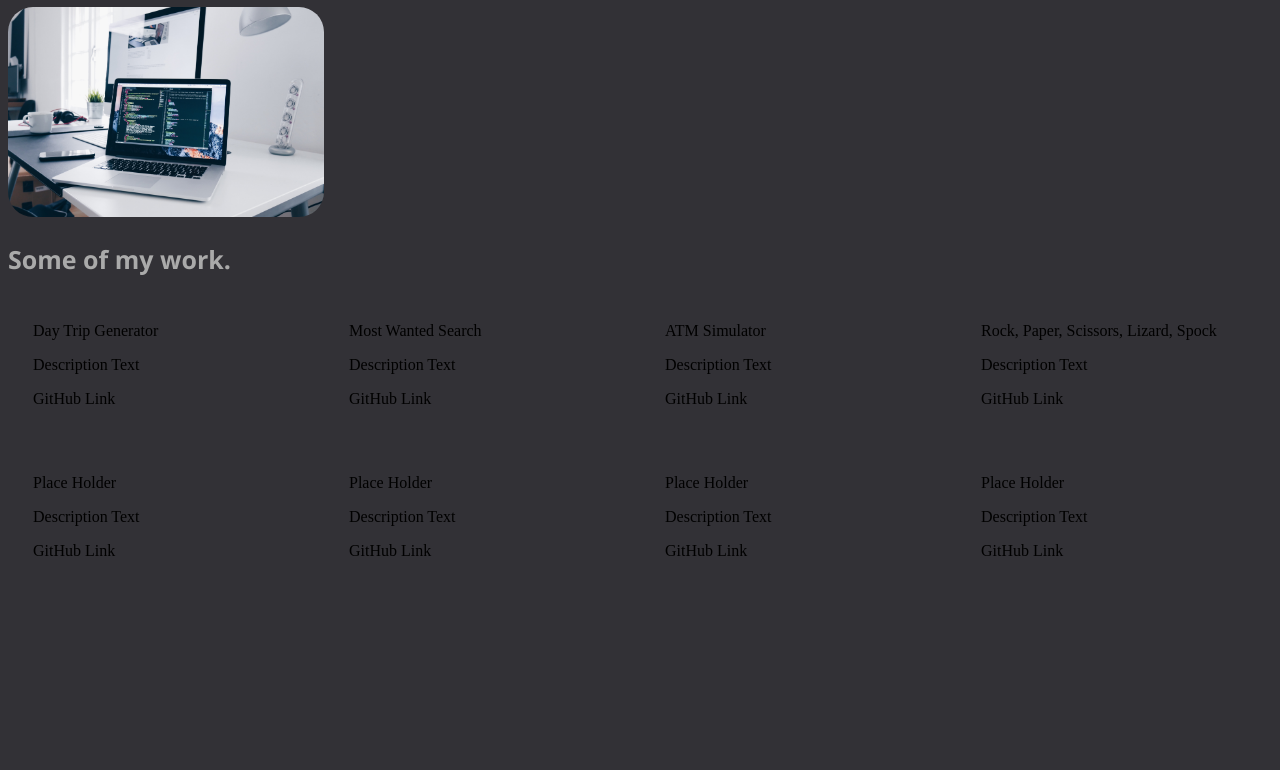
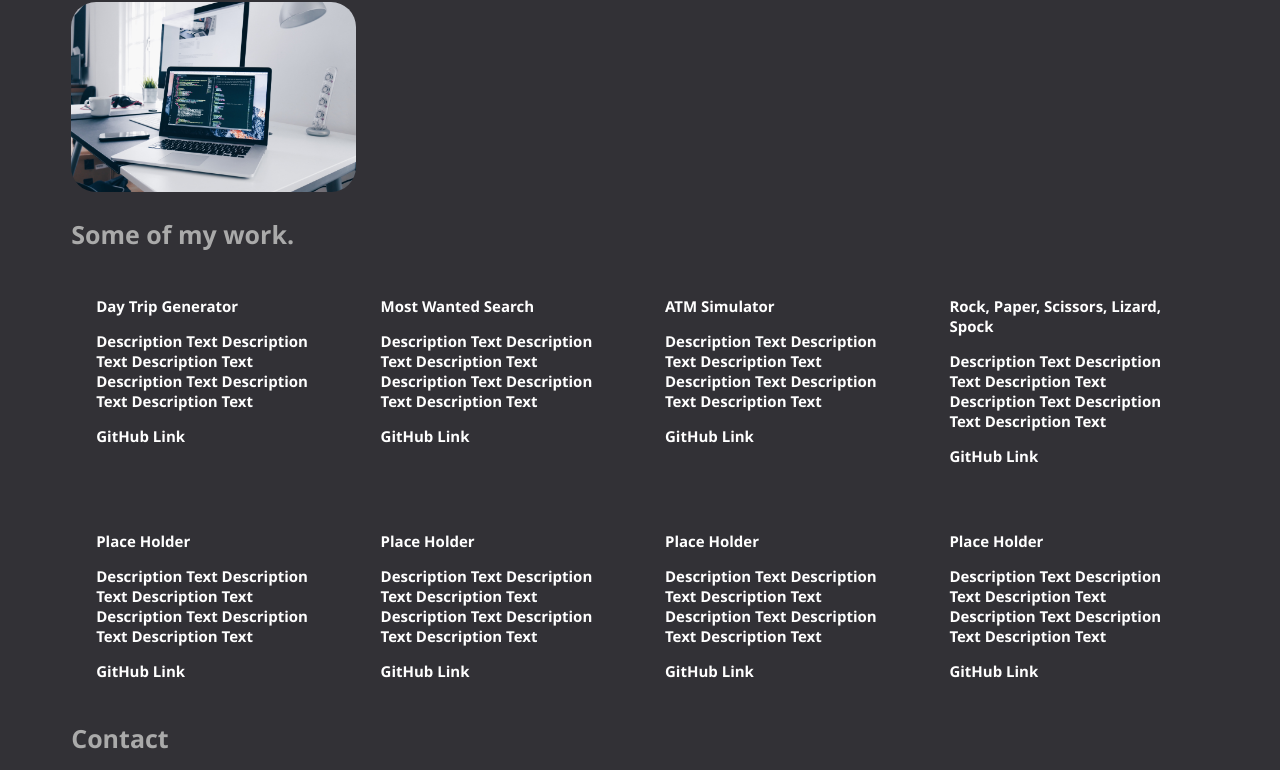
Before and after one commit to mdbshero/mdbshero.github.io, a plain HTML site: page index.html in a window 1280 px wide. Shown: the part 631-1401 px from the top of the page. Before the commit the page ends 1232 px from the top, so only its background shows below. Drawn offline with Linux system fonts and the light colour scheme.

Commit message:
Finished outline in HTML and CSS.

```diff
--- a/index.css
+++ b/index.css
@@ -41,6 +41,14 @@
 	color: white;
 }
 
+.project-font {
+    font-family: 'Segoe UI', Tahoma, Geneva, Verdana, sans-serif;
+	font-style: normal;
+	font-weight: bold;
+	font-size: 15px;
+	color: white;
+}
+
 nav ul {
     list-style-type: none;
     position: absolute;
@@ -70,10 +78,28 @@ nav li {
     border-radius: 25px ;
 }
 
-*
+.picture-width3 {
+    max-width: 25%;
+    height: auto;
+    padding: 5px;
+}
+
 .float {
     box-sizing: border-box;
     float:left;
     width: 25%;
     padding: 25px;
 }
+
+main {
+    width: 90%;
+    margin: 1rem auto;
+}
+header {
+    width: 90%;
+    margin: 1rem auto;
+}
+footer {
+    width: 90%;
+    margin: 1rem auto;
+}
--- a/index.html
+++ b/index.html
@@ -36,50 +36,71 @@
             <br>
             <img src="./images/Coding Computer.jpg" class="picture-width2 "/>
             <h1 class="header-font">Some of my work.</h1>
-            <div class="float">
+            <div class="float project-font">
                 Day Trip Generator
-                <p>Description Text</p>
+                <p>Description Text Description Text
+                    Description Text Description Text
+                    Description Text Description Text</p>
                 <p>GitHub Link</p>
             </div>
-            <div class="float">
+            <div class="float project-font">
                 Most Wanted Search
-                <p>Description Text</p>
+                <p>Description Text Description Text
+                    Description Text Description Text
+                    Description Text Description Text</p>
                 <p>GitHub Link</p>
             </div>
-            <div class="float">
+            <div class="float project-font">
                 ATM Simulator
-                <p>Description Text</p>
+                <p>Description Text Description Text
+                    Description Text Description Text
+                    Description Text Description Text</p>
                 <p>GitHub Link</p>
             </div>
-            <div class="float">
+            <div class="float project-font">
                 Rock, Paper, Scissors, Lizard, Spock
-                <p>Description Text</p>
+                <p>Description Text Description Text
+                    Description Text Description Text
+                    Description Text Description Text</p>
                 <p>GitHub Link</p>
             </div>
-            <div class="float">
+            <div class="float project-font">
                 Place Holder
-                <p>Description Text</p>
+                <p>Description Text Description Text
+                    Description Text Description Text
+                    Description Text Description Text</p>
                 <p>GitHub Link</p>
             </div>
-            <div class="float">
+            <div class="float project-font">
                 Place Holder
-                <p>Description Text</p>
+                <p>Description Text Description Text
+                    Description Text Description Text
+                    Description Text Description Text</p>
                 <p>GitHub Link</p>
             </div>
-            <div class="float">
+            <div class="float project-font">
                 Place Holder
-                <p>Description Text</p>
+                <p>Description Text Description Text
+                    Description Text Description Text
+                    Description Text Description Text</p>
                 <p>GitHub Link</p>
             </div>
-            <div class="float">
+            <div class="float project-font">
                 Place Holder
-                <p>Description Text</p>
+                <p>Description Text Description Text
+                    Description Text Description Text
+                    Description Text Description Text</p>
                 <p>GitHub Link</p>
             </div>
-        </section>
     </main>
     <footer>
-
+    </section>
+    <section class="contact">
+        <h1 class="header-font">Contact</h1>
+        <img src="./images/linkedin-3-48.png" class="picture-width3 "/>
+        <img src="./images/github-10-48.png" class="picture-width3 "/>
+        <img src="./images/email-12-48.png" class="picture-width3 "/>
+    </section>
     </footer>
 </body>
 </html>
```
Also changed, not shown: images/email-12-48.png (added), images/github-10-48.png (added), images/linkedin-3-48.png (added).
